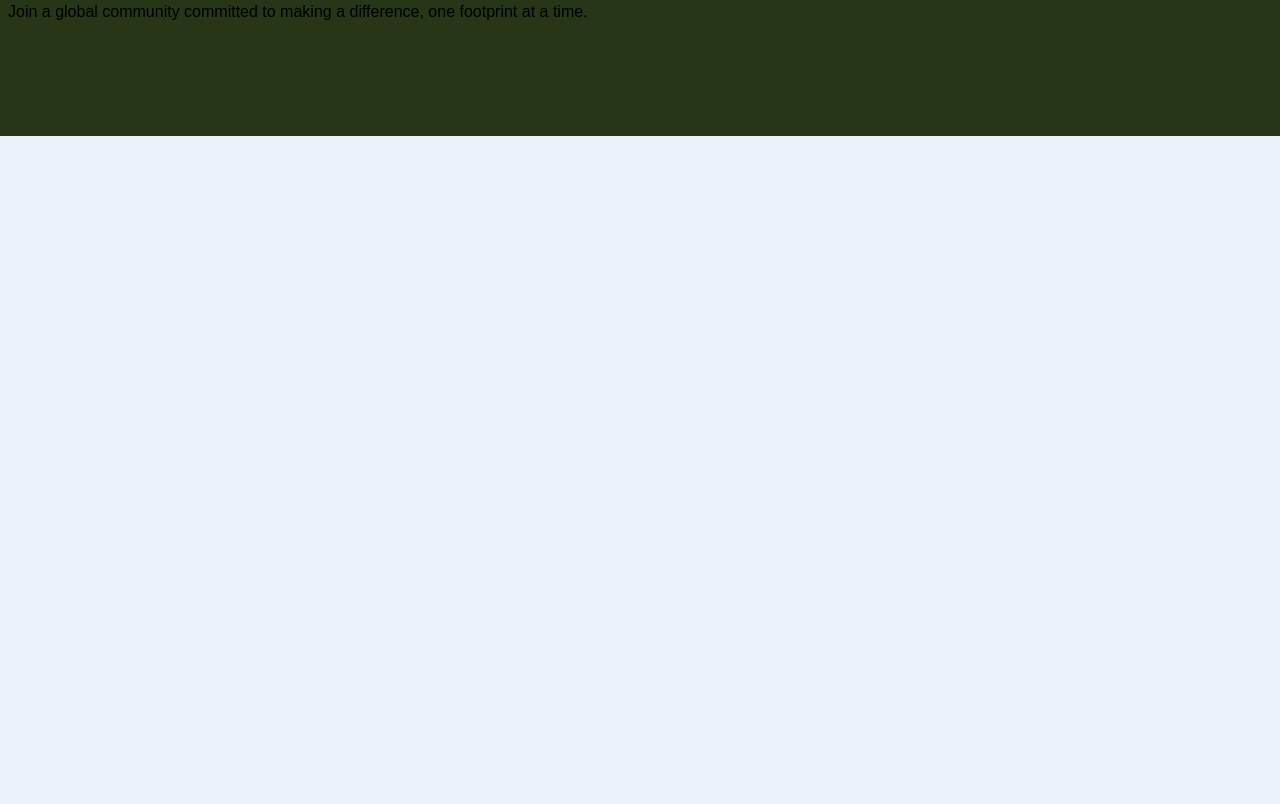
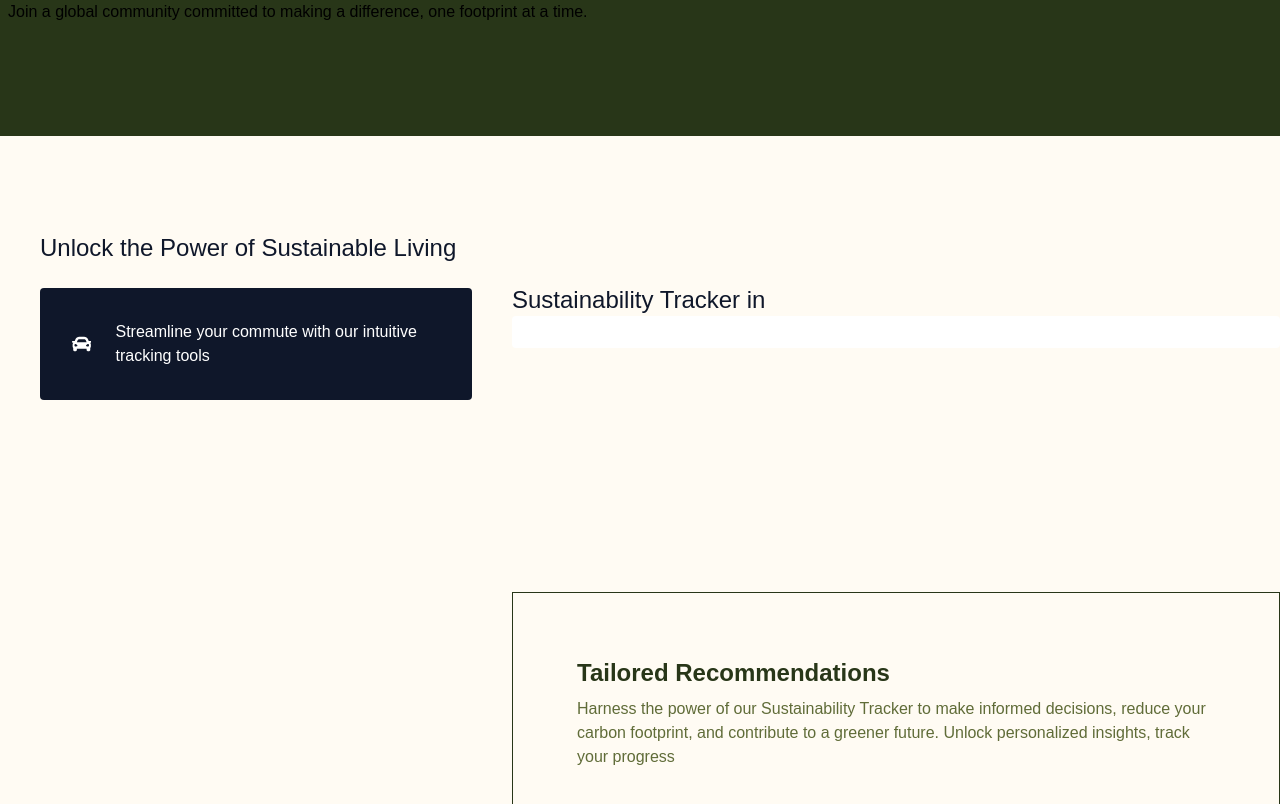
Before and after one commit to C-NikhilKarthik/CarbonSteps, a Next.js app in the folder client/: page / in a window 1280 px wide. Shown: the part 1280-2084 px from the top of the page. Before the commit the page ends 1416 px from the top, so only its background shows below. Built offline with nearby package versions, Linux system fonts and the light colour scheme.

Commit message:
section added

```diff
--- a/client/app/page.tsx
+++ b/client/app/page.tsx
@@ -1,4 +1,5 @@
 import About from "@/components/About";
+import Information from "@/components/Information";
 import Landing from "@/components/Landing";
 import Image from "next/image";
 
@@ -7,6 +8,7 @@ export default function Home() {
     <main className="bg-color3 poppins">
       <Landing />
       <About />
+      <Information />
     </main>
   );
 }
--- /dev/null
+++ b/client/components/Information.tsx
@@ -0,0 +1,43 @@
+import React from "react";
+import { FaCar } from "react-icons/fa";
+
+export default function Information() {
+  return (
+    <section className="bg-color3 w-full">
+      <div className="w-full flex flex-col items-center md:flex-row py-24">
+        <div className="md:max-w-lg w-full px-10">
+          <span className="text-2xl text-slate-900  ">
+            Unlock the Power of Sustainable Living
+          </span>
+          <div className="bg-slate-900 p-8 mt-6 items-center rounded text-white flex gap-6">
+            <FaCar className="text-2xl" />
+            <span className="">
+              Streamline your commute with our intuitive tracking tools
+            </span>
+          </div>
+        </div>
+        <div className="flex-1 w-full">
+          <span className="text-slate-900 text-2xl">
+            Sustainability Tracker in
+          </span>
+          <div className="bg-white text-color4 rounded p-4">
+            <div className=""></div>
+          </div>
+        </div>
+      </div>
+      <div className="w-full py-24 flex flex-col items-center md:flex-row ">
+        <div className="w-full md:w-2/5"></div>
+        <div className="w-full md:w-3/5 border border-color1 p-16">
+          <div className="text-color1 font-semibold text-2xl">
+            Tailored Recommendations
+          </div>
+          <div className="text-color4 mt-2">
+            Harness the power of our Sustainability Tracker to make informed
+            decisions, reduce your carbon footprint, and contribute to a greener
+            future. Unlock personalized insights, track your progress
+          </div>
+        </div>
+      </div>
+    </section>
+  );
+}
--- a/client/components/Landing.tsx
+++ b/client/components/Landing.tsx
@@ -1,5 +1,5 @@
 import React from "react";
-import Image from 'next/image';
+import Image from "next/image";
 import footerImage from "../public/ct3.webp"; // Adjust the path based on your project structure
 
 export default function Landing() {
@@ -26,15 +26,16 @@ export default function Landing() {
           </button>
         </div>
       </div>
-      <div className="w-full mt-8">
+      {/* <div className="w-full mt-8">
         <Image
           src={footerImage}
           alt="Footer Image"
-          layout="responsive"
-          objectFit="cover"
-          className="max-h-[300px]"
+          className="w-full absolute bottom-0"
+          width={0}
+          height={0}
+          sizes="100%"
         />
-      </div>
+      </div> */}
     </section>
   );
 }
```
Also changed, not shown: client/public/nature.jpg (added).
